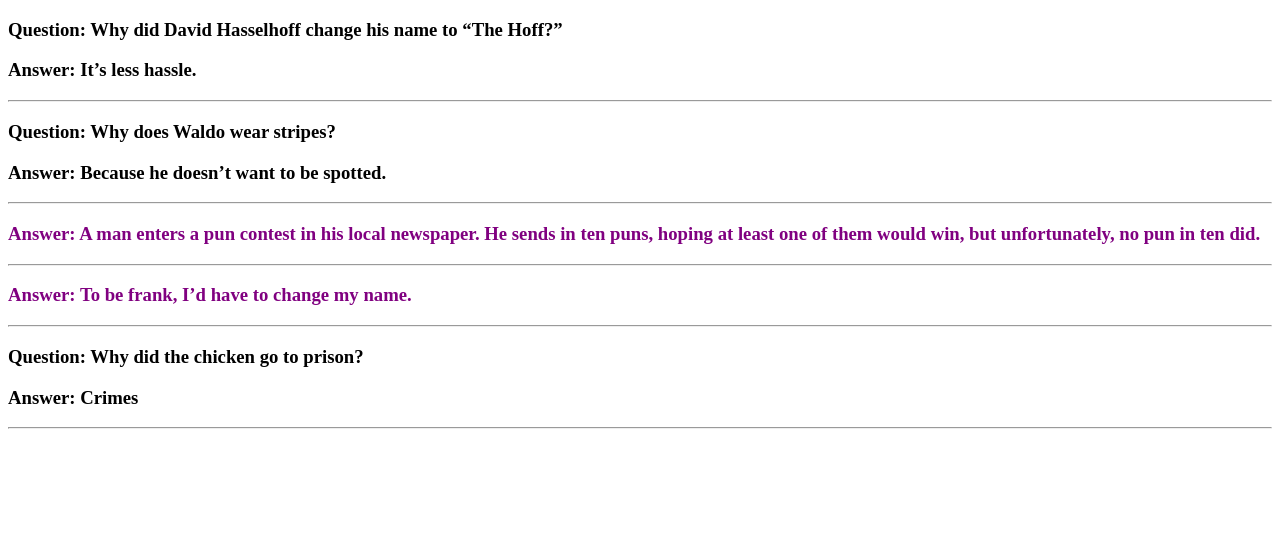
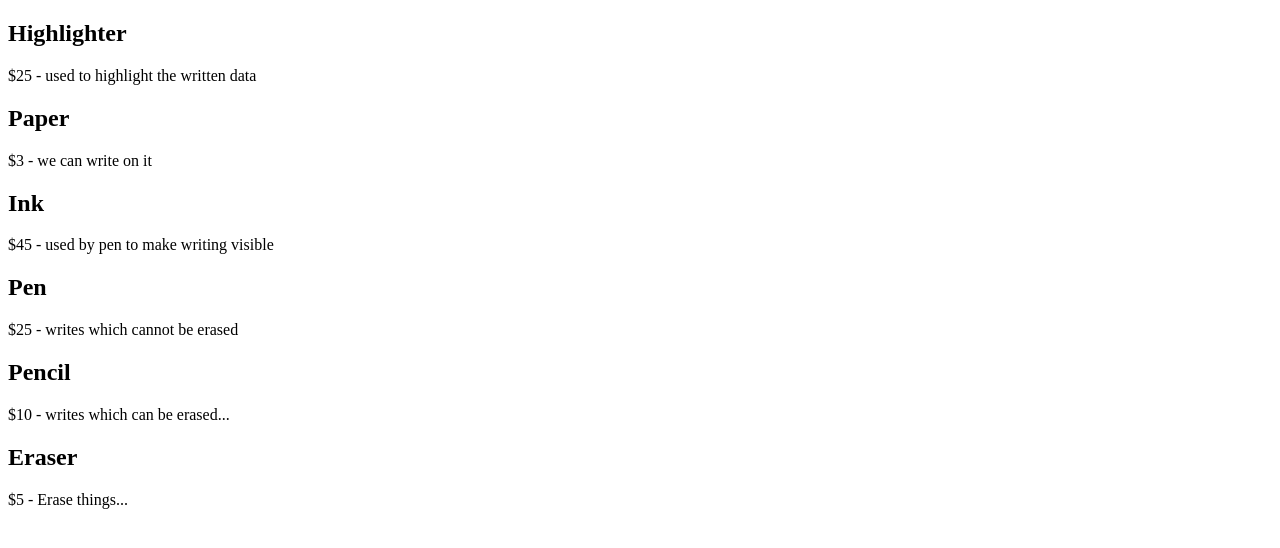
Before and after one commit to sulemanbutt5/React-JS-Tutorial, a React (Create React App) app: page / in a window 1280 px wide. Shown: the top 548 px of the page. Built offline with nearby package versions, Linux system fonts and the light colour scheme.

Commit message:
Mapping Components Practice

```diff
--- a/src/App.js
+++ b/src/App.js
@@ -1,14 +1,12 @@
 import React from "react"
-import Jokes from "./Jokes"
+import Product from "./Product"
+import productsData from "./vschoolProducts"
 function App()
 {
+    const productComponents = productsData.map(item => <Product key={item.id} product={item}/>)
     return(
-        <div className="">
-            <Jokes que="Why did David Hasselhoff change his name to “The Hoff?”" ans="It’s less hassle."/>
-            <Jokes que="Why does Waldo wear stripes?" ans="Because he doesn’t want to be spotted."/>
-            <Jokes que="" ans="A man enters a pun contest in his local newspaper. He sends in ten puns, hoping at least one of them would win, but unfortunately, no pun in ten did."/>
-            <Jokes que="" ans="To be frank, I’d have to change my name."/>
-            <Jokes que="Why did the chicken go to prison?" ans="Crimes"/>
+        <div>
+            {productComponents}
         </div>
 
     )
--- a/src/Jokes.js
+++ /dev/null
@@ -1,16 +0,0 @@
-import React from "react"
-
-function Jokes(props)
-{
-    return(
-        <div className= "">
-            <h3 style={{display: props.que?"block": "none" /* Or !props.que && "none" */}}>Question: {props.que}</h3>
-            <h3 style={{color: !props.que && "purple"}}>Answer: {props.ans}</h3>
-            <hr/>
-        </div>
-    )
-
-}
-
-
-export default Jokes
--- /dev/null
+++ b/src/Product.js
@@ -0,0 +1,17 @@
+import React from "react"
+function Product(props)
+{
+    return(
+        <div>
+            <h2>
+                {props.product.name}
+            </h2>
+            <p>
+                ${props.product.price} - {props.product.desc}
+            </p>
+        </div>
+
+    )
+}
+
+export default Product
--- /dev/null
+++ b/src/vschoolProducts.js
@@ -0,0 +1,39 @@
+const products=[
+    {
+        id:"1",
+        name: "Highlighter",
+        price: 25,
+        desc: "used to highlight the written data"
+    },
+    {
+        id:"2",
+        name: "Paper",
+        price: 3,
+        desc: "we can write on it"
+    },
+    {
+        id:"3",
+        name: "Ink",
+        price: 45,
+        desc: "used by pen to make writing visible"
+    },
+    {
+        id:"4",
+        name: "Pen",
+        price: 25,
+        desc: "writes which cannot be erased"
+    },
+    {
+        id:"5",
+        name: "Pencil",
+        price: 10,
+        desc: "writes which can be erased..."
+    },
+    {
+        id:"6",
+        name: "Eraser",
+        price: 5,
+        desc: "Erase things..."
+    }
+]
+export default products
```
